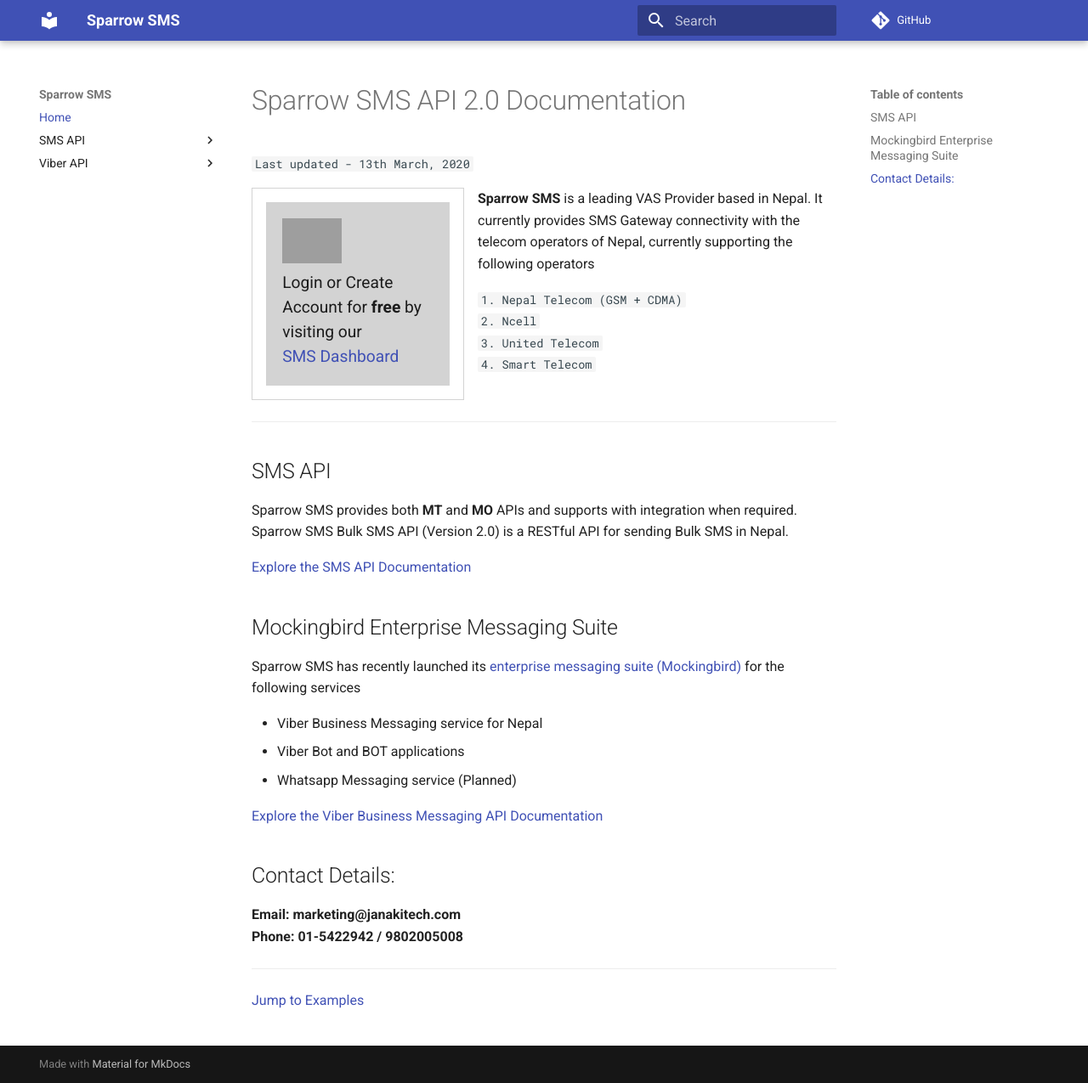
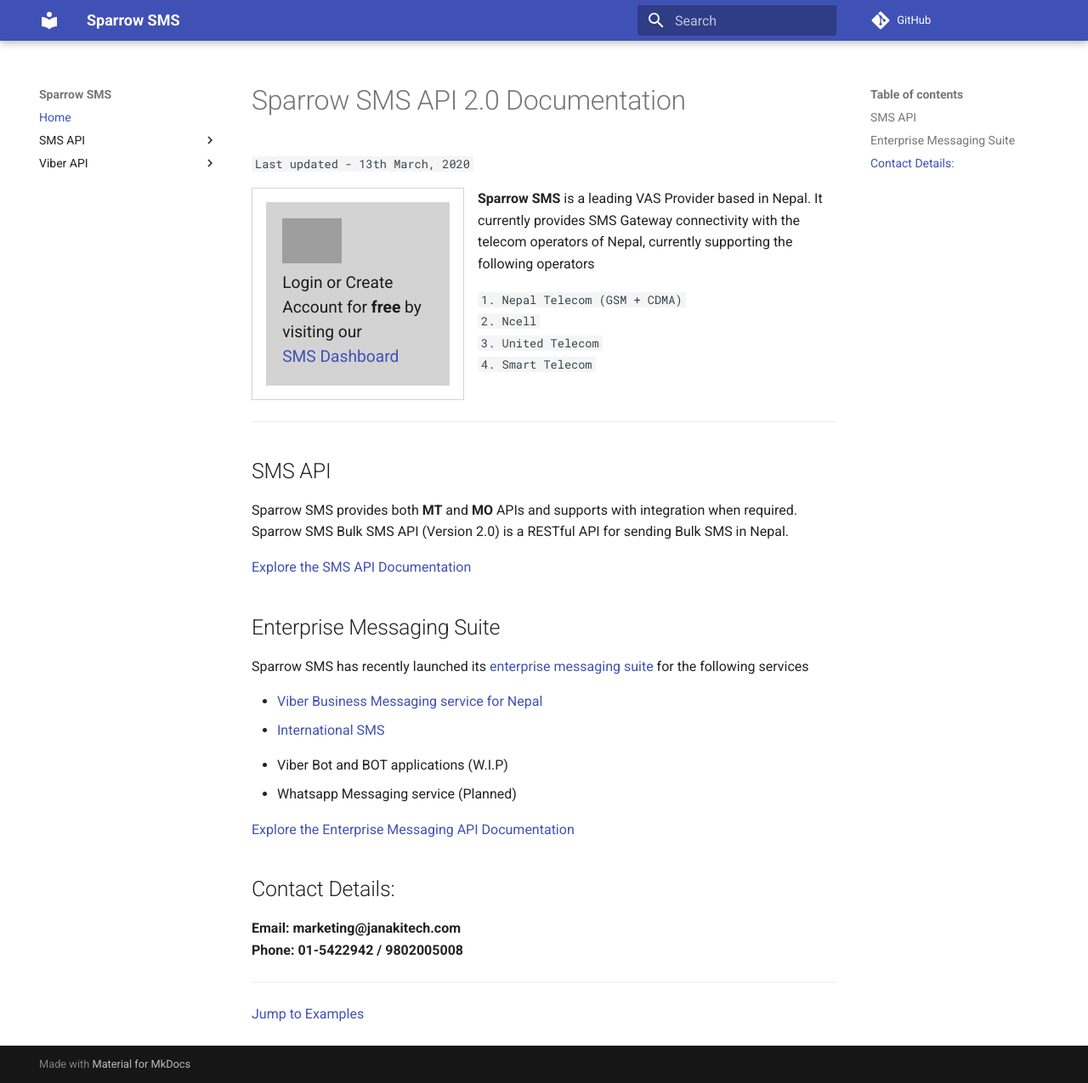
Before and after one commit to sparrowsms/apidocs, an MkDocs documentation site: the page built from docs/index.md, in a window 1280 px wide and 1275 px high. Shown: the whole window at 85% size. Built offline with MkDocs 1.6.1 and Material for MkDocs 9.7.7, drawn with Linux system fonts in a browser that asks for light colours; comment, search, counter and statistics services are not loaded; grey boxes are pictures that could not be loaded.

Commit message:
Update index.md

```diff
--- a/docs/index.md
+++ b/docs/index.md
@@ -31,14 +31,16 @@
 [Explore the SMS API Documentation](sms/documentation)
 
 
-## Mockingbird Enterprise Messaging Suite
-Sparrow SMS has recently launched its [enterprise messaging suite (Mockingbird)](https://Mockingbird.sparrowsms.com) for the following services
+## Enterprise Messaging Suite
+Sparrow SMS has recently launched its [enterprise messaging suite](https://ent.sparrowsms.com) for the following services
 
-- Viber Business Messaging service for Nepal
-- Viber Bot and BOT applications
+- [Viber Business Messaging service for Nepal](enterprise/viber/)
+- [International SMS](enterprise/international-sms)
+<!-- - [SecondFactor as Service](enterprise/secondfactor) -->
+- Viber Bot and BOT applications (W.I.P)
 - Whatsapp Messaging service (Planned)
 
-[Explore the Viber Business Messaging API Documentation](viber/)
+[Explore the Enterprise Messaging API Documentation](enterprise/)
 
 ##Contact Details:
 **Email: marketing@janakitech.com**
```
